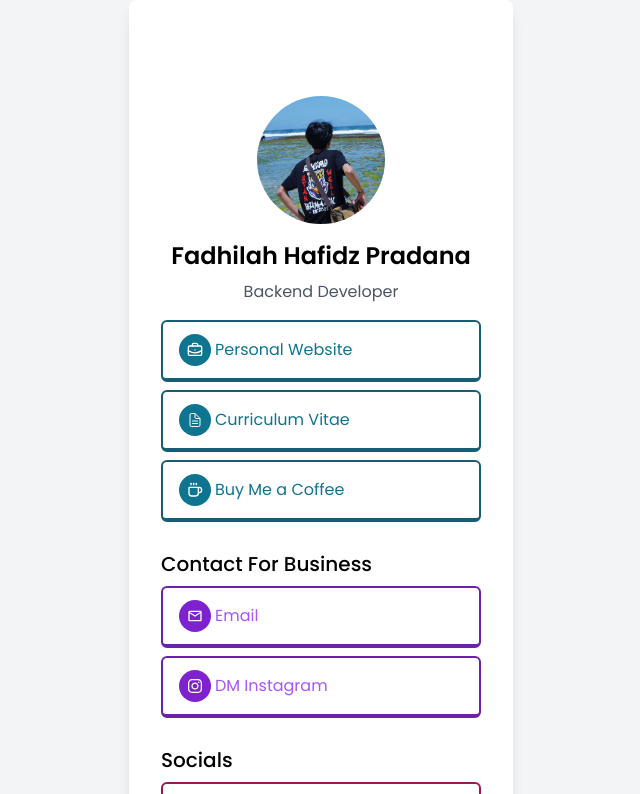
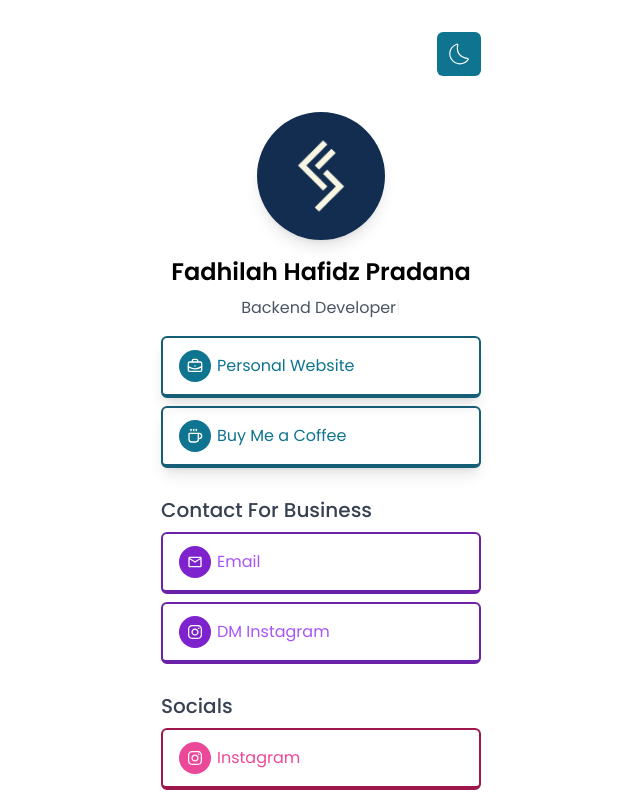
Before and after one commit to fadhilahhfdz/profile-links-v1, a React (Vite) app: page / in a window 1280 px wide. Shown: the top 794 px of the page, without its empty margins (319-959 px from the left). Built offline with nearby package versions, Linux system fonts and the light colour scheme.

Commit message:
styling, add typed js library, and dark mode features

```diff
--- a/index.html
+++ b/index.html
@@ -2,9 +2,9 @@
 <html lang="en">
   <head>
     <meta charset="UTF-8" />
-    <link rel="icon" type="image/svg+xml" href="/vite.svg" />
+    <link rel="icon" type="imagel" href="/src/assets/img/logo.png" />
     <meta name="viewport" content="width=device-width, initial-scale=1.0" />
-    <title>Vite + React</title>
+    <title>Profile Links</title>
     <link rel="preconnect" href="https://fonts.googleapis.com" />
     <link rel="preconnect" href="https://fonts.gstatic.com" crossorigin />
     <link
--- a/package.json
+++ b/package.json
@@ -12,7 +12,8 @@
   "dependencies": {
     "react": "^18.3.1",
     "react-dom": "^18.3.1",
-    "react-icons": "^5.4.0"
+    "react-icons": "^5.4.0",
+    "typed.js": "^2.1.0"
   },
   "devDependencies": {
     "@eslint/js": "^9.17.0",
--- a/src/components/Contacts.jsx
+++ b/src/components/Contacts.jsx
@@ -31,7 +31,7 @@ const Contacts = () => {
             <span className="absolute left-4 transform -translate-x-12 opacity-0 group-hover:opacity-100 group-hover:translate-x-0 transition-all duration-300 z-10">
               <FaArrowRight />
             </span>
-            <div className="text-purple-500 group-hover:text-white flex items-center gap-1 group-hover:py-1">
+            <div className="text-purple-500 group-hover:text-white flex items-center gap-1.5 group-hover:py-1">
               <span className="bg-purple-700 p-2 rounded-full text-white group-hover:hidden">
                 {kontak.icon}
               </span>
--- a/src/components/Home.jsx
+++ b/src/components/Home.jsx
@@ -1,35 +1,82 @@
-import profil from "../assets/img/profil.jpg";
+import { CiDark, CiLight } from "react-icons/ci";
+import logo from "../assets/img/logo.png";
 import Contacts from "./Contacts";
 import Links from "./Links";
 import Socials from "./Socials";
+import { useEffect, useRef, useState } from "react";
+import Typed from "typed.js";
 
 const Home = () => {
+  const [darkMode, setDarkMode] = useState(false);
+
+  const toggleDarkMode = () => {
+    setDarkMode(!darkMode);
+    document.documentElement.classList.toggle("dark", !darkMode);
+  };
+
+  // Typed js
+  const el = useRef(null);
+  const ketik = useRef(null);
+
+  useEffect(() => {
+    ketik.current = new Typed(el.current, {
+      strings: ["FullStack Developer", "Backend Developer"],
+      typeSpeed: 75,
+      backSpeed: 50,
+      loop: true,
+    });
+
+    return () => {
+      ketik.current.destroy();
+    };
+  }, []);
+
   return (
-    <div className="flex flex-col items-center justify-center min-h-screen bg-gray-100 font-poppins">
-      <div className="p-8 bg-white shadow-lg rounded-lg text-center w-full sm:w-96 h-full">
+    <div
+      className={`min-h-screen ${
+        darkMode ? "dark" : ""
+      } flex flex-col items-center justify-center bg-white font-poppins dark:bg-gray-900`}
+    >
+      <div className="p-8 bg-white dark:bg-gray-900 text-center w-full sm:w-96 h-full">
+        <div className="flex justify-end">
+          <button
+            onClick={toggleDarkMode}
+            className="bg-cyan-700 dark:bg-gray-800 text-white dark:text-gray-400 p-2 rounded-md"
+          >
+            {darkMode ? (
+              <CiLight className="w-7 h-7" />
+            ) : (
+              <CiDark className="w-7 h-7" />
+            )}
+          </button>
+        </div>
         <img
-          src={profil}
+          src={logo}
           alt="Profile"
-          className="w-32 h-32 rounded-full mx-auto mb-4 mt-16"
+          className="w-32 h-32 rounded-full mx-auto mb-4 mt-9 shadow-lg"
         />
-        <h1 className="text-2xl font-semibold mb-2">Fadhilah Hafidz Pradana</h1>
-        <p className="text-gray-600 mb-4">Backend Developer</p>
+        <h1 className="text-2xl font-semibold mb-2 dark:text-white">
+          Fadhilah Hafidz Pradana
+        </h1>
+        <p className="text-gray-600 mb-4 dark:text-gray-300">
+          <span ref={el}></span>
+        </p>
         <Links />
-        <p className="text-xl font-medium mt-7 mb-2 flex justify-start items-center">
+        <p className="text-xl font-medium mt-7 mb-2 flex justify-start items-center text-gray-700 dark:text-gray-300">
           Contact For Business
         </p>
         <Contacts />
-        <p className="text-xl font-medium mt-7 mb-2 flex justify-start items-center">
+        <p className="text-xl font-medium mt-7 mb-2 flex justify-start items-center text-gray-700 dark:text-gray-300">
           Socials
         </p>
         <Socials />
-        <p className="mt-7">
-          Made by{" "}
+        <p className="mt-7 dark:text-white">
+          Made by
           <a
             href="https://www.instagram.com/fadhilah.dev/"
             target="_blank"
             rel="noopener noreferrer"
-            className="text-cyan-600 hover:text-cyan-800"
+            className="text-cyan-600 hover:text-cyan-800 ml-1"
           >
             fadhilah.dev
           </a>
--- a/src/components/Links.jsx
+++ b/src/components/Links.jsx
@@ -1,5 +1,4 @@
 import { FaArrowRight } from "react-icons/fa";
-import { IoDocumentTextOutline } from "react-icons/io5";
 import { LuBriefcaseBusiness, LuCoffee } from "react-icons/lu";
 
 const Links = () => {
@@ -8,11 +7,6 @@ const Links = () => {
       name: "Personal Website",
       url: "",
       icon: <LuBriefcaseBusiness />,
-    },
-    {
-      name: "Curriculum Vitae",
-      url: "",
-      icon: <IoDocumentTextOutline />,
     },
     {
       name: "Buy Me a Coffee",
@@ -29,15 +23,15 @@ const Links = () => {
           href={link.url}
           target="_blank"
           rel="noopener noreferrer"
-          className="relative group flex items-center justify-between w-full px-1 hover:px-6 py-2 hover:text-white border-2 border-b-4 border-cyan-800 rounded-md overflow-hidden"
+          className="relative group flex items-center justify-between w-full px-1 hover:px-6 py-2 hover:text-white border-2 border-b-4 border-cyan-800 rounded-md overflow-hidden shadow-lg"
         >
           <div className="flex items-center gap-2 p-1">
-            <span className="absolute inset-0 bg-cyan-700 transform -translate-x-full group-hover:translate-x-0 transition-transform duration-500"></span>
+            <span className="absolute inset-0 bg-cyan-700 dark:bg-cyan-600 transform -translate-x-full group-hover:translate-x-0 transition-transform duration-500"></span>
             <span className="relative z-10"></span>
             <span className="absolute left-4 transform -translate-x-12 opacity-0 group-hover:opacity-100 group-hover:translate-x-0 transition-all duration-300 z-10">
               <FaArrowRight />
             </span>
-            <div className="text-cyan-700 group-hover:text-white flex items-center gap-1 group-hover:py-1">
+            <div className="text-cyan-700 dark:text-cyan-600 group-hover:text-white flex items-center gap-1.5 group-hover:py-1">
               <span className="bg-cyan-700 p-2 rounded-full text-white group-hover:hidden">{link.icon}</span>
               <span className="z-0">{link.name}</span>
             </div>
--- a/src/index.css
+++ b/src/index.css
@@ -15,7 +15,7 @@
 }
 
 .github {
-  @apply border-black;
+  @apply border-black dark:border-gray-600;
 }
 
 .hover-sosmed {
@@ -31,11 +31,11 @@
 }
 
 .hover-github {
-    @apply bg-gray-700
+    @apply bg-gray-700 dark:bg-gray-500
 }
 
 .hover-text {
-    @apply group-hover:text-white flex items-center gap-1 group-hover:py-1
+    @apply group-hover:text-white flex items-center gap-1.5 group-hover:py-1
 }
 
 .text-instagram {
@@ -47,7 +47,7 @@
 }
 
 .text-github {
-    @apply text-gray-700
+    @apply text-gray-700 dark:text-gray-500
 }
 
 .icon-color {
--- a/tailwind.config.js
+++ b/tailwind.config.js
@@ -4,6 +4,7 @@ export default {
     "./index.html",
     "./src/**/*.{js,ts,jsx,tsx}",
   ],
+  darkMode: "class",
   theme: {
     extend: {
       fontFamily: {
```
Also changed, not shown: src/assets/img/logo.png (added), 1 other file (tests, documents, lock files or other folders).
